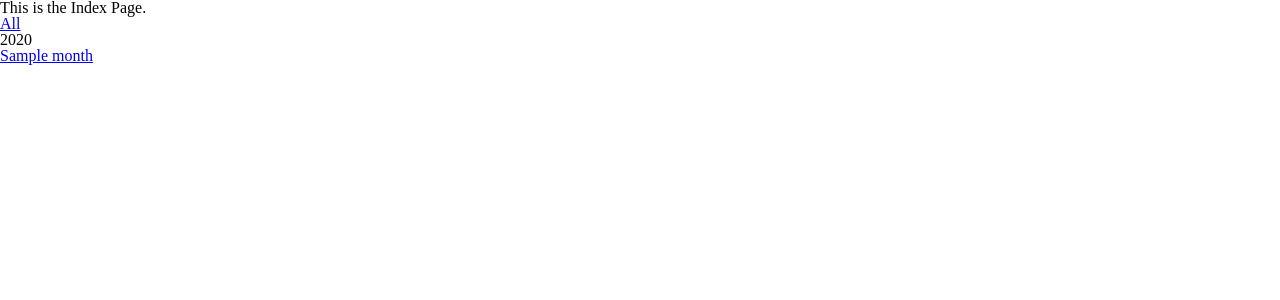
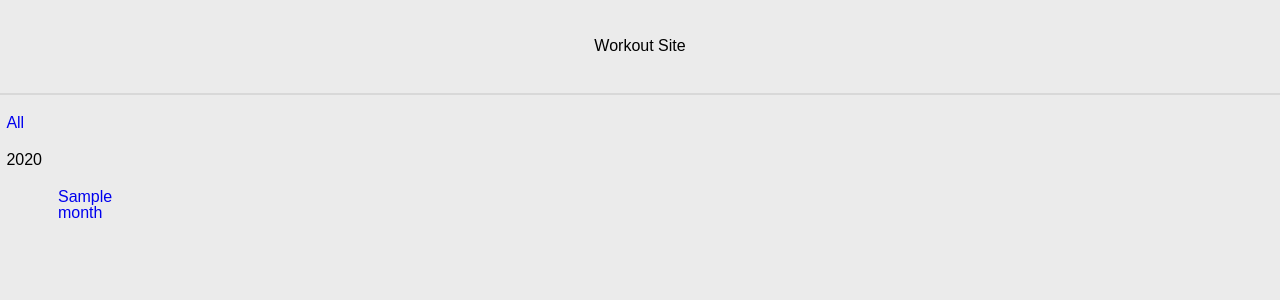
Before and after one commit to slwilson10/workout-log, a Django app: template workout/templates/index.html in a window 1280 px wide. Shown: the top 300 px of the page. Run offline with Django 3.2, Linux system fonts and the light colour scheme; the template is opened without the code that fills it: most values are stand-ins (such as "Sample title", 1, 10 or a date in 2020).

Commit message:
Update index, list, sidebar htmls for minor styling Add header.html Update sidebar.html, views.py, urls.py to accept year value Update views.py to split 'list' def into 'all' and 'month' Todo:     * Update css for minor styling     * Add charts     * Add indv view     * Add icons for delete and update

```diff
--- a/workout/static/workout.css
+++ b/workout/static/workout.css
@@ -44,22 +44,55 @@ table {
     border-collapse: collapse;
     border-spacing: 0;
 }
+a {
+    text-decoration: none;
+}
 
 /*///////////////*/
 /* END CSS RESET */
 /*///////////////*/
 
+body {
+    font-family: Arial, Helvetica, sans-serif;
+    background:#ebebeb;
+}
+
+#header {
+    padding:3%;
+    margin:auto;
+    border-bottom:2px solid #d8d8d8;
+    text-align:center;
+}
+
 #sidebar {
     float:left;
+    margin-left:0.5%;
+}
+
+#sidebar li {
+    margin-top:20%;
+}
+
+.sidebar-month{
+    margin-left:50%;
+}
+
+#content {
+}
+
+#workout-table-border {
+    width:60%;
+    margin:auto;
+    border:1px solid #d8d8d8;
+    padding:3%;
+    background:white;
 }
 
 .workout-edit, .submit-edit,
 .workout-delete {
-    border: 1px solid black;
-    border-radius: 2px;
-    float: left;
+    border:1px solid black;
+    border-radius:2px;
     padding: 3px;
-    margin: 5px;
     background-color: transparent;
 }
 
@@ -70,7 +103,7 @@ table {
 }
 
 .workout-row, .workout-form-row {
-    border-bottom: 1px solid gray;
+    border-bottom: 1px solid #d8d8d8;
 
 }
 
@@ -79,7 +112,7 @@ table {
     padding: 3% 0 3% 0;
 }
 
-.workout-row td{
+.workout-row td, #workout-table-header-row td{
     vertical-align: middle;
-    padding: 1% 0 1% 0;
+    padding: 1%;
 }
--- /dev/null
+++ b/workout/templates/header.html
@@ -0,0 +1,3 @@
+<div id='header'>
+    <div id='logo'>Workout Site</div>
+</div>
--- a/workout/templates/index.html
+++ b/workout/templates/index.html
@@ -17,7 +17,7 @@
 </head>
 
 <body>
-    <h1>This is the Index Page.</h1>
+    {% include 'header.html' %}
     {% include 'sidebar.html' %}
     {% block content %}{% endblock %}
 </body>
--- a/workout/templates/list.html
+++ b/workout/templates/list.html
@@ -1,7 +1,8 @@
 {% extends 'index.html' %}
 {% block content %}
 <div id='content'>
-    <table id='workout-table' style='width:60%; margin:auto;'>
+<div id='workout-table-border'>
+    <table id='workout-table' style='width:100%'>
         <thead id='workout-table-header'>
             <tr id='workout-table-header-row'>
                 <td>Date</td>
@@ -48,4 +49,5 @@
         </tbody>
     </table>
 </div>
+</div>
 {% endblock %}
--- a/workout/templates/sidebar.html
+++ b/workout/templates/sidebar.html
@@ -5,7 +5,7 @@
         <li class='sidebar-year'>{{d.year}}</li>
             <ul>
             {% for m in d.months %}
-                <li class='sidebar-month'><a href='/list/{{m}}'>{{m}}</a></li>
+                <li class='sidebar-month'><a href='/list/{{d.year}}/{{m}}'>{{m}}</a></li>
             {% endfor %}
             </ul>
         {% endfor %}
```
Also changed, not shown: workout/views.py (+46 -32 lines), workout_site/urls.py (+4 -3 lines).
